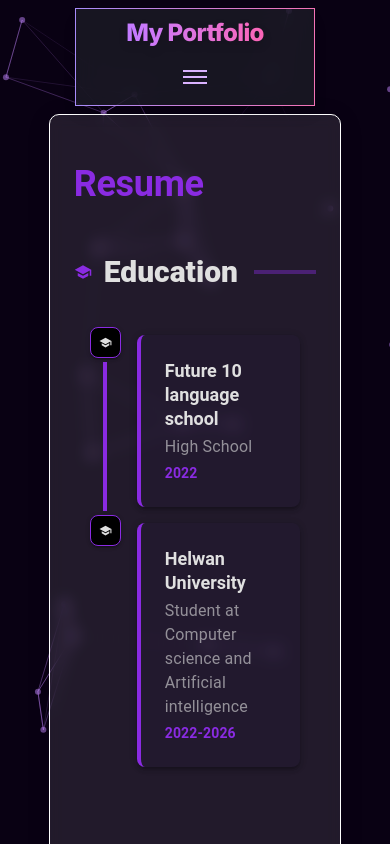
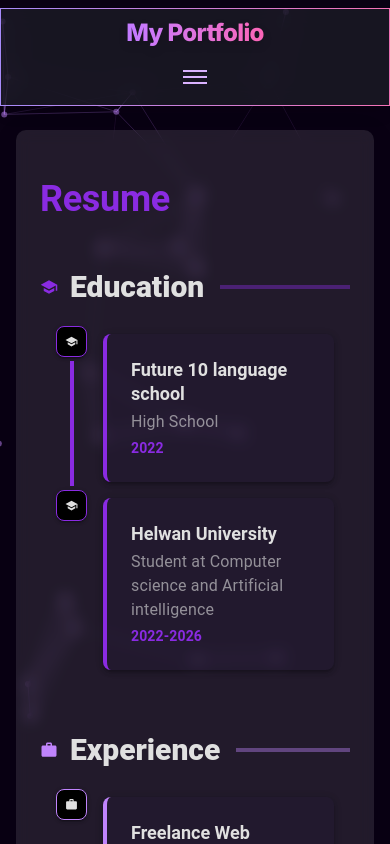
Before and after one commit to andrew-emil/portfolio, a Next.js app: page /resume in a window 390 px wide. Shown: the top 844 px of the page. Built offline with nearby package versions, Linux system fonts and the light colour scheme.

Commit message:
enhanced responsivness

```diff
--- a/app/_components/Info.jsx
+++ b/app/_components/Info.jsx
@@ -7,11 +7,13 @@ export default function Info({ icon, socialObject, link }) {
 			<Link href={link} target="_blank" rel="noopener noreferrer">
 				<CustomIconButton>{icon}</CustomIconButton>
 			</Link>
-			<div className="flex justify-start items-start gap-2 flex-col truncate">
+			<div className="flex justify-start items-start gap-2 flex-col w-full">
 				<p className="text-sm text-[var(--card-border)] capitalize">
 					{socialObject.name}
 				</p>
-				<p className="text-sm text-foreground">{socialObject.url}</p>
+				<p className="text-sm text-foreground truncate w-40">
+					{socialObject.url}
+				</p>
 			</div>
 		</div>
 	);
--- a/app/_components/Navbar.jsx
+++ b/app/_components/Navbar.jsx
@@ -18,7 +18,10 @@ export default function Navbar() {
 	return (
 		<nav
 			className="
-                flex flex-col md:flex-row items-center justify-between max-w-screen-md mx-auto gap-2 md:gap-4
+                flex flex-col md:flex-row items-center justify-between
+                w-full md:max-w-screen-md
+                md:mx-auto
+                gap-2 md:gap-4
                 h-auto md:h-[var(--navbar-height)]
                 px-2 sm:px-4 md:px-10 py-2 md:py-4
                 bg-[rgba(30,30,40,0.7)]
--- a/app/_components/StyledComponents.jsx
+++ b/app/_components/StyledComponents.jsx
@@ -2,17 +2,20 @@
 
 import { Card, IconButton, styled } from "@mui/material";
 
-export const CustomCard = styled(Card)(() => ({
+export const CustomCard = styled(Card)(({ theme }) => ({
 	backgroundColor: "rgba(255, 255, 255, 0.10)",
 	background: "rgba(255, 255, 255, 0.10)",
-	border: "0.5px solid #fff",
+	border: "none",
+	[theme.breakpoints.up("sm")]: {
+		border: "0.5px solid #fff",
+	},
 	borderRadius: "10px",
 	boxShadow: "0 4px 24px 0 rgba(0,0,0,0.10)",
 	backdropFilter: "blur(8px)",
 	WebkitBackdropFilter: "blur(8px)",
 	maxWidth: "100%",
 	boxSizing: "border-box",
-	margin: "auto"
+	margin: "auto",
 }));
 
 export const CustomIconButton = styled(IconButton)(() => ({
--- a/app/_utils/constants.js
+++ b/app/_utils/constants.js
@@ -1,5 +1,5 @@
-const PRODUCTION_DOMAIN = "https://portfolio-project.vercel.app";
-const DEVELOPMENT_DOMAIN = "http://localhost:3000";
+const PRODUCTION_DOMAIN = process.env.PRODUCTION_DOMAIN;
+const DEVELOPMENT_DOMAIN = process.env.DEVELOPMENT_DOMAIN;
 
 export const DOMAIN =
 	process.env.NODE_ENV === "production"
--- a/app/globals.css
+++ b/app/globals.css
@@ -70,7 +70,7 @@ body {
 	position: relative;
 	overflow: hidden;
 	z-index: 1;
-	cursor:pointer;
+	cursor: pointer;
 	color: var(--button-primary-text);
 	border: 1px solid var(--button-primary-border);
 	border-radius: var(--border-radius);
@@ -138,6 +138,7 @@ h3 {
 h4 {
 	color: var(--foreground);
 }
+
 h6 {
 	color: var(--foreground);
 	display: flex;
@@ -154,9 +155,11 @@ hr {
 	padding: 1rem;
 }
 
-@media (max-width: 768px) {
+@media (max-width: 40rem) {
 	.layout {
 		padding: 1rem;
+		margin: 0;
+		width: 100%;
 	}
 	h1 {
 		font-size: 2.25rem;
--- a/app/layout.js
+++ b/app/layout.js
@@ -52,7 +52,7 @@ export default function RootLayout({ children }) {
 				<CustomParticles />
 				<Navbar />
 
-				<main className="flex flex-col md:p-4 gap-2 lg:p-8 p-0 m-auto min-w-3/4 sm:w-3/4 sm:p-2 w-3/4 min-w-[240px]">
+				<main className="flex flex-col md:p-4 gap-2 lg:p-8 p-0 m-auto min-w-3/4 sm:w-3/4 sm:p-2 w-3/4 layout">
 					<CustomCard>{children}</CustomCard>
 				</main>
 				<Footer />
--- a/app/page.js
+++ b/app/page.js
@@ -223,7 +223,7 @@ export default function Home() {
 					<Box
 						sx={{
 							display: "flex",
-							flexDirection: { xs: "column", sm: "row" },
+							flexDirection:"row",
 							justifyContent: "center",
 							alignItems: "center",
 							gap: { xs: 1, sm: 2 },
--- a/app/resume/page.js
+++ b/app/resume/page.js
@@ -50,7 +50,8 @@ export default function EducationExperienceTimeline() {
 					sx={{
 						display: "flex",
 						alignItems: "center",
-						mb: { xs: 4, sm: 6, md: 8 },
+						mb: { xs: 2, sm: 6, md: 8 },
+						width: { xs: "100%" },
 					}}>
 					<School
 						sx={{
@@ -179,8 +180,9 @@ export default function EducationExperienceTimeline() {
 					sx={{
 						display: "flex",
 						alignItems: "center",
-						mb: { xs: 4, sm: 6, md: 8 },
-						mt: { xs: 8, sm: 12, md: 16 },
+						mb: { xs: 2, sm: 6, md: 8 },
+						mt: { xs: 4, sm: 8, md: 12 },
+						width: { xs: "100%" },
 					}}>
 					<Work
 						sx={{
@@ -348,7 +350,7 @@ export default function EducationExperienceTimeline() {
 					sx={{
 						position: "absolute",
 						right: { xs: 1, sm: 2 },
-						bottom: { xs: 2, sm: 3, md:4 },
+						bottom: { xs: 2, sm: 3, md: 4 },
 						zIndex: 20,
 					}}>
 					<CvButton />
```
